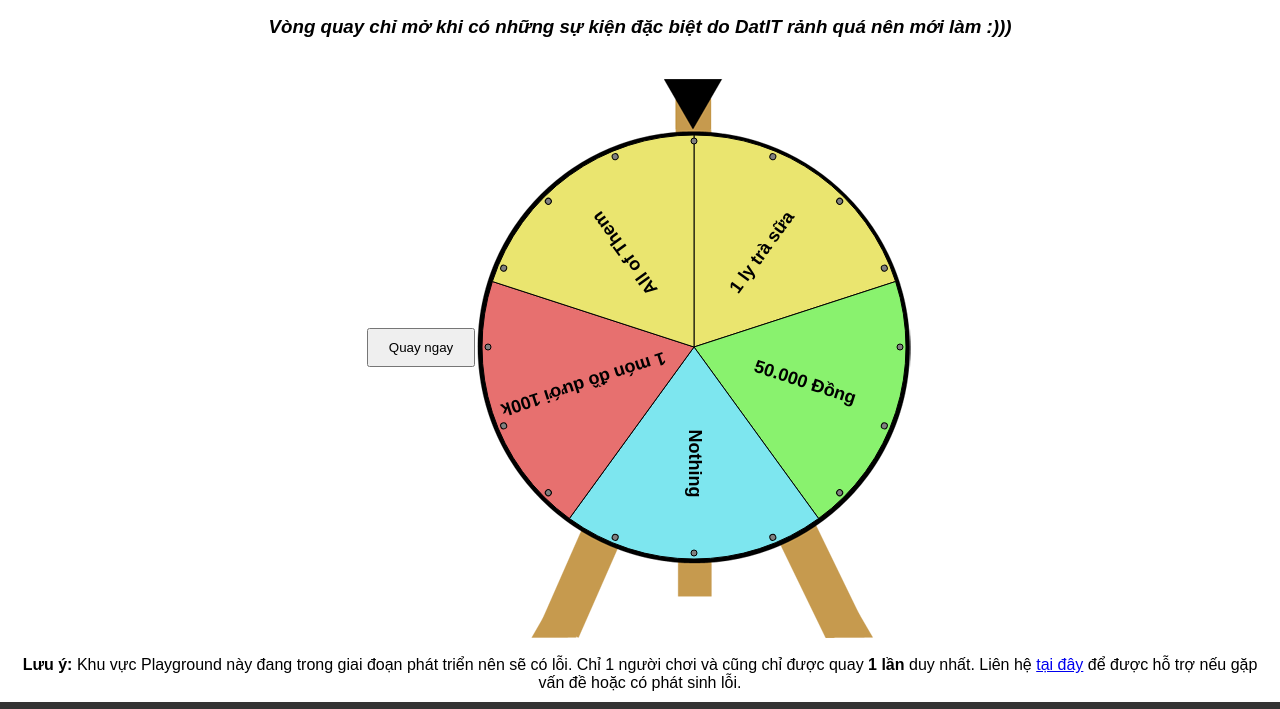
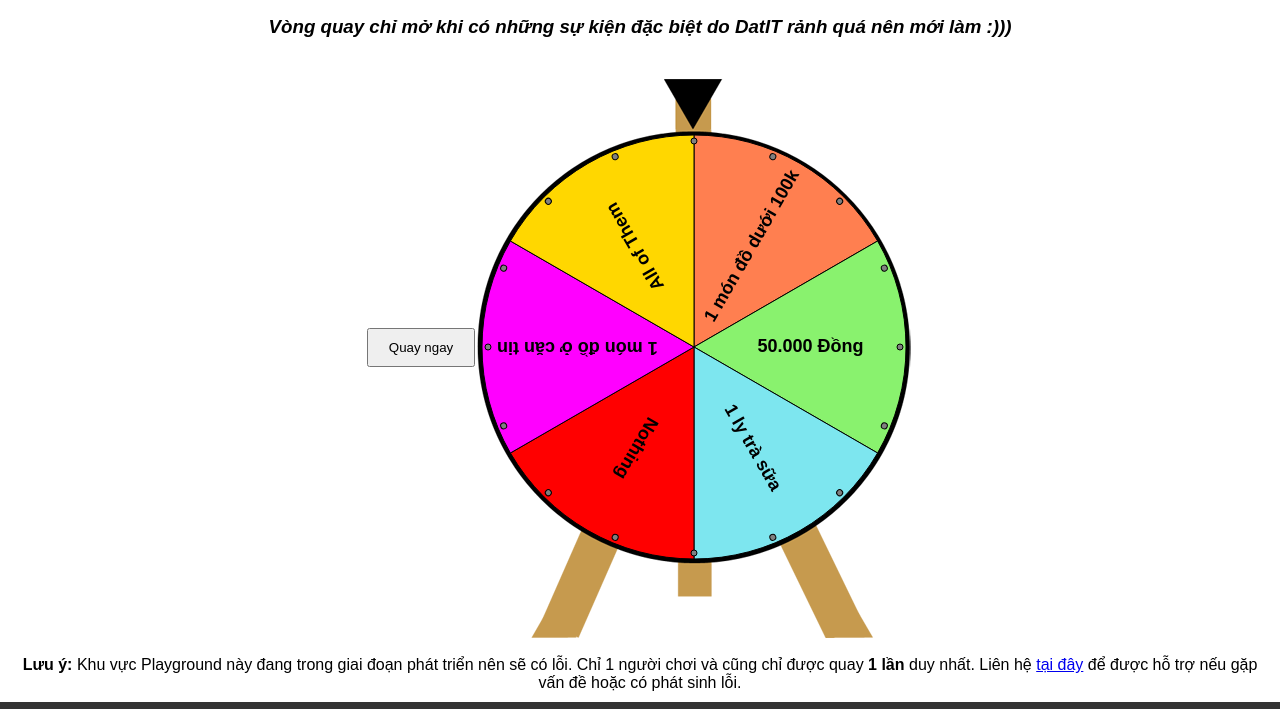
Before and after one commit to DatIT-026/wheel, a plain HTML site: page playground-63wA9f.html in a window 1280 px wide. Shown: the part 48-757 px from the top of the page. Drawn offline with Linux system fonts and the light colour scheme.

Commit message:
New Update2.5

```diff
--- a/playground-63wA93.html
+++ b/playground-63wA9f.html
@@ -34,18 +34,18 @@
             let duration = 2; //Thời gian kết thúc vòng quay
             let spins    = 3; //Quay nhanh hay chậm 3, 8, 15
             let theWheel = new Winwheel({
-                'numSegments'  : 5,     // Chia 8 phần bằng nhau
+                'numSegments'  : 6,     // Chia 8 phần bằng nhau
                 'outerRadius'  : 212,   // Đặt bán kính vòng quay
                 'textFontSize' : 18,    // Đặt kích thước chữ
                 'rotationAngle': 0,     // Đặt góc vòng quay từ 0 đến 360 độ.
                 'segments'     :        // Các thành phần bao gồm màu sắc và văn bản.
                 [
-                   {'fillStyle' : '#eae56f', 'text' : '1 ly trà sữa'},
+                   {'fillStyle' : '#ff7f50', 'text' : '1 món đồ dưới 100k'},
                    {'fillStyle' : '#89f26e', 'text' : '50.000 Đồng'},
-                   {'fillStyle' : '#7de6ef', 'text' : 'Nothing'},
-                   {'fillStyle' : '#e7706f', 'text' : '1 món đồ dưới 100k'},
-                   {'fillStyle' : '#eae56f', 'text' : 'All of Them'},
-                   {'fillStyle' : '#89f26e', 'text' : 'Giải 6'},
+                   {'fillStyle' : '#7de6ef', 'text' : '1 ly trà sữa'},
+                   {'fillStyle' : '#ff0000', 'text' : 'Nothing'},
+                   {'fillStyle' : '#ff00ff', 'text' : '1 món đồ ở căn tin'},
+                   {'fillStyle' : '#ffd700', 'text' : 'All of Them'},
                    {'fillStyle' : '#7de6ef', 'text' : 'Giải 7'},
                    {'fillStyle' : '#e7706f', 'text' : 'Giải 8'},
                 ],
@@ -143,7 +143,7 @@
             function stopAngle() {
                 //Ta có: 360 độ chia 8 bằng 45 độ cho mỗi giải thưởng.
                 //VD: Giải 3 => Có gốc độ từ 91 đến 135.
-                let start = 180;
+                let start = 190;
                 let stop = Math.floor((Math.random() * 44)); //Giá trị cao nhất 44
                 let stopAt = start + stop;
                 theWheel.animation.stopAngle = stopAt;
--- a/src/main.js
+++ b/src/main.js
@@ -1,10 +1,10 @@
 function checkCode() {
     const code = document.getElementById("code").value;
-    const validCode = "63wA93";
+    const validCode = "63wA9f";
 
     if (code === validCode) {
       localStorage.setItem("loggedIn", true);
-      window.location = "https://firehelper.tk/playground-63wA93";
+      window.location = "https://firehelper.tk/playground-63wA9f";
     } else {
       alert("Incorrect code. Try again.");
     }
```
Also changed, not shown: 404.html (+1 -1 lines).
